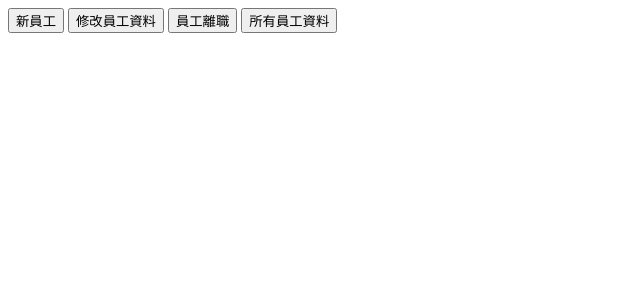
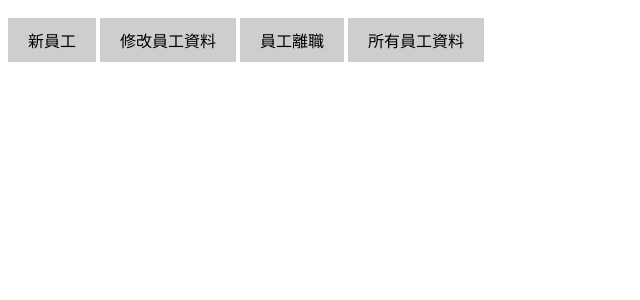
Before and after one commit to lumberjack0708/MVC_practice, a PHP site: page / in a window 1280 px wide. Shown: the top 300 px of the page, without its empty margins (0-640 px from the left). Run offline with PHP 8.4, Linux system fonts and the light colour scheme; some libraries are stand-ins or nearby versions.

Commit message:
css優化

```diff
--- a/v3/front/index.css
+++ b/v3/front/index.css
@@ -12,3 +12,16 @@ table.custom-table th {
     background-color: #DFF3E4;
     color: #333;
 }
+button.custom-btn {
+    background-color: #cecece;
+    color: rgb(0, 0, 0);
+    padding: 10px 20px;
+    border: none;
+    /* border-radius: 5px; */
+    cursor: pointer;
+    font-size: 16px;
+    margin-top: 10px;
+}
+button.custom-btn:hover {
+    background-color: #c4c4c4;
+}
--- a/v3/front/startPage.js
+++ b/v3/front/startPage.js
@@ -1,9 +1,9 @@
 export default function startPage(){
     const sp = `
-        <button id="insert">新員工</button>
-        <button id="update">修改員工資料</button>
-        <button id="delete">員工離職</button>
-        <button id="select">所有員工資料</button>
+        <button id="insert" class="custom-btn">新員工</button>
+        <button id="update" class="custom-btn">修改員工資料</button>
+        <button id="delete" class="custom-btn">員工離職</button>
+        <button id="select" class="custom-btn">所有員工資料</button>
         <div id="content"></div>
     `;
     return sp;
```
